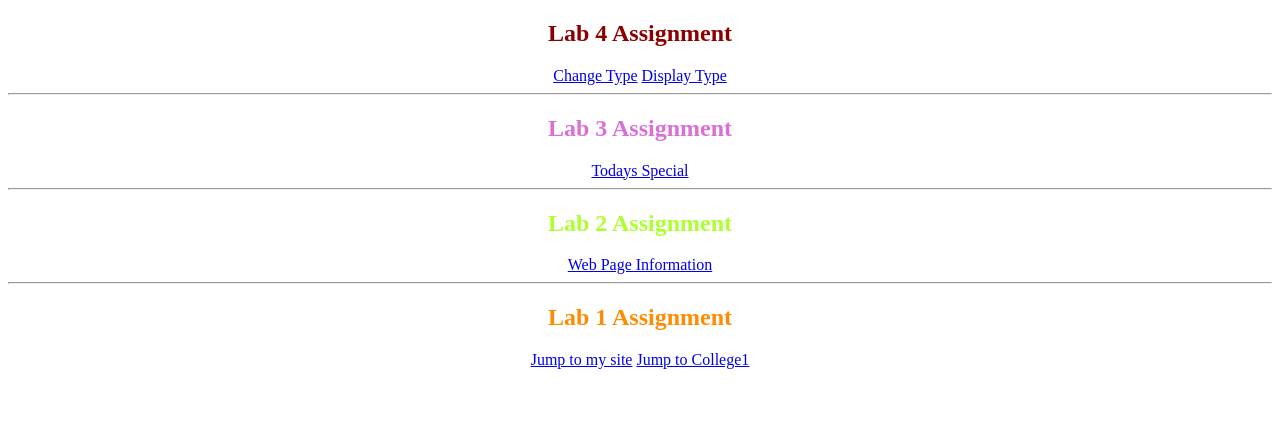
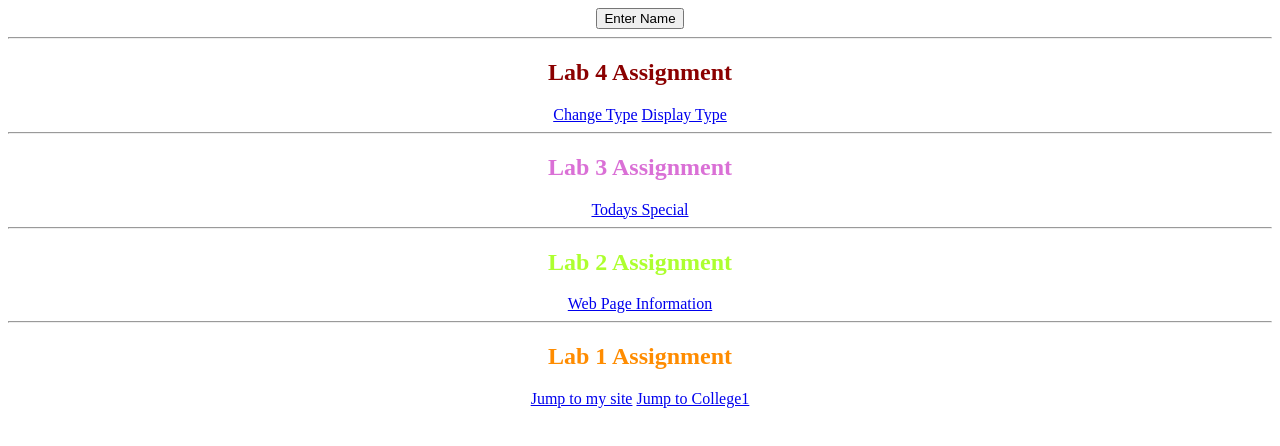
Before and after one commit to km4891/cs-190, a plain HTML site: page index.html in a window 1280 px wide. Drawn offline with Linux system fonts and the light colour scheme.

Commit message:
setting up 5

```diff
--- a/index.html
+++ b/index.html
@@ -6,6 +6,8 @@
 <link rel="stylesheet" type="text/css" href="./src/style.css" />
 </head>
 <body>
+    <button onclick="getName()">Enter Name</button>
+    <hr></hr>
     <div class="lab4">
     <h2> Lab 4 Assignment </h2>
     <a href="Javascript:changetype()">Change Type</a>
--- a/src/student.js
+++ b/src/student.js
@@ -3,6 +3,15 @@ var classDescription = "Computer Science 190";
 var theDate = "6/8/2021";
 
 var customertype = 'direct';
+
+
+function getName () {
+    var name = window.prompt("Enter you name");
+
+}
+
+
+
 
 function changetype () {
     var newtype;
```
